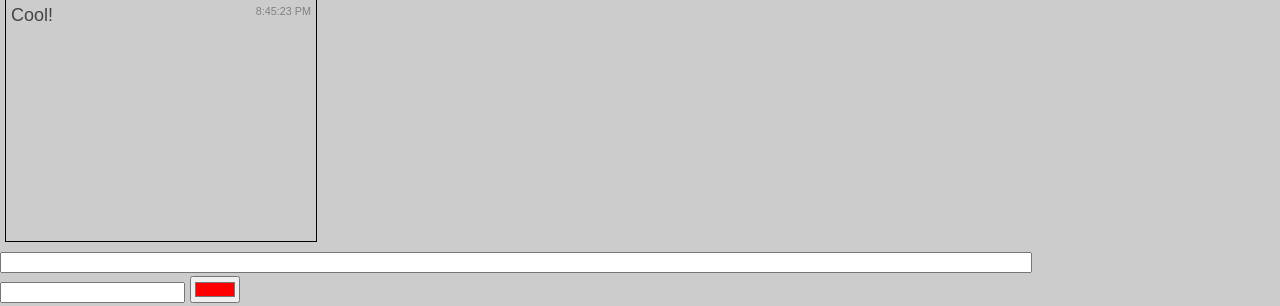
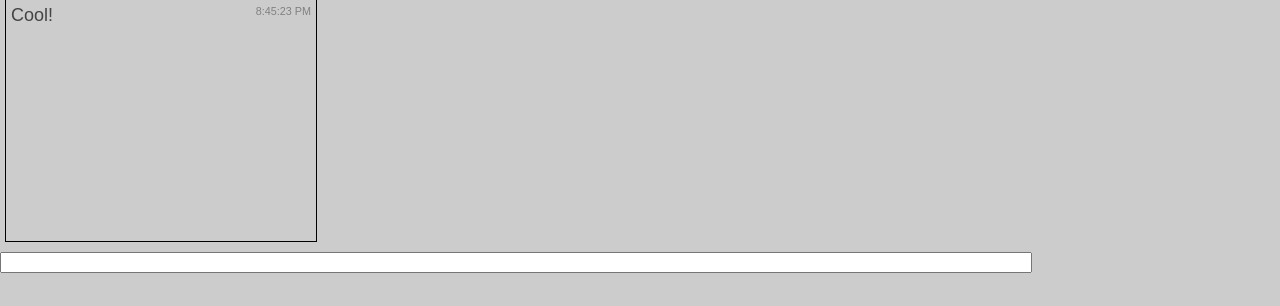
Before and after one commit to klml/gallerychat, a plain HTML site: page index.html in a window 1280 px wide. Shown: the part 719-1025 px from the top of the page. After the commit the page ends 995 px from the top, so only its background shows below. Drawn offline with Linux system fonts and the light colour scheme.

Commit message:
no name or color selector on a mockup

```diff
--- a/index.html
+++ b/index.html
@@ -50,9 +50,6 @@
 
     <br class="cb">
     <input type="text" id="content" onchange="writetoall()">
-    <br class="cb">
-    <input type="text" id="name">
-    <input type="color" id="favcolor" name="favcolor" value="#ff0000">
 
     </div>
 </body>
```
